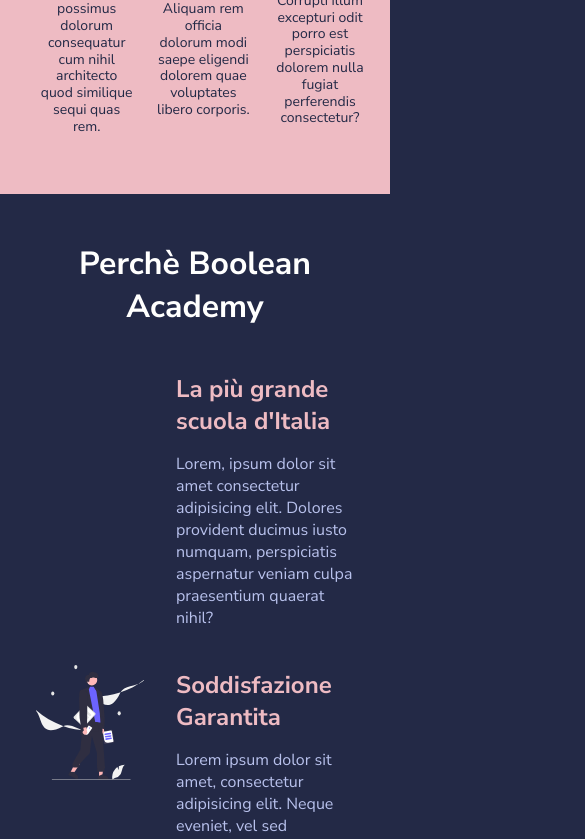
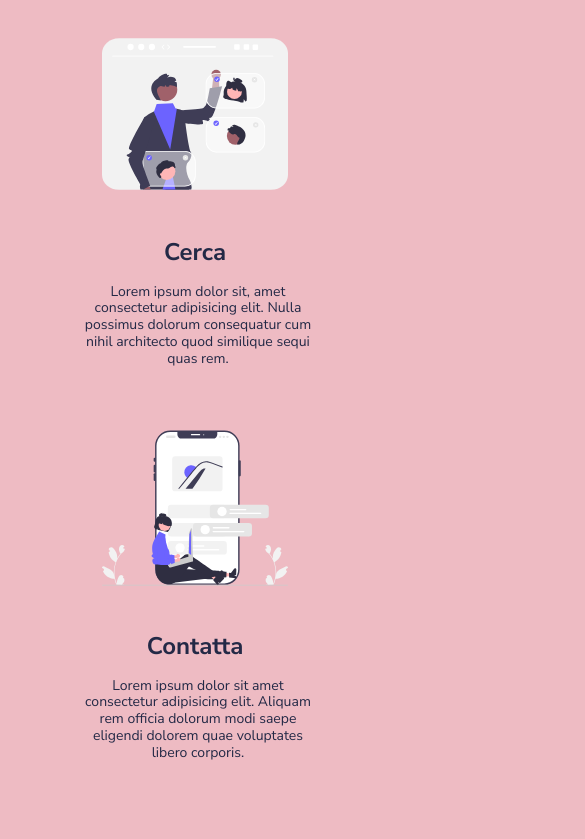
Before and after one commit to matteo-didone/html-css-resp-wannabe, a plain HTML site: page index.html in a window 390 px wide. Shown: the part 1156-1995 px from the top of the page, 585 px wide, since content can reach past the window. Drawn offline with Linux system fonts and the light colour scheme.

Commit message:
Finished mobile  viewport

```diff
--- a/css/style.css
+++ b/css/style.css
@@ -211,8 +211,119 @@ img {
     }
 }
 
+/*In between mobile and tablet*/
+@media screen and (min-width: 481px) and (max-width: 768px)
+{
+    .col
+    {
+        flex: 1 0 calc(50% - 20px); /*Use calc() to set the width of each column to 50% and subtract the margin*/
+        margin: 10px; /*Add some margin between the columns*/
+    }
+}
 /*Mobile*/
 @media screen and (max-width: 480px)
 {
+    .container
+    {
+        display: flex;
+        flex-direction: column;
+        align-items: center;
+        text-align: center;
+        width: 100%;
+        margin-top: 0px;
+    }
+
+
+    .row
+    {
+        display: flex;
+        justify-content: center;
+        flex-direction: column;
+        align-items: center;
+    }
+
+    .col
+    {
+        flex: 1 0 100%; /*Make each column take up the full width of its parent container*/
+        margin: 0;
+        padding: 0;
+    }
+
+    .card
+    {
+        width: 100%;
+        padding: 20px;
+        margin-bottom: 20px;
+    }
+
+    .lessons .container .row .col .card
+    {
+        width: 90%;
+        margin-right: 700px;
+    }
+
+    .steps .container .row .col .card
+    {
+        width: 80%;
+        margin: 0 auto;
+    }
+
+    .text
+    {
+        width: 80%;
+        margin: 0 auto;
+    }
+
+    section.steps
+    {
+        margin-bottom: 0px;
+    }
+
+    section.steps div.container div.row div.col div.card p.text
+    {
+        width: 130%;
+        position: relative;
+        right: 25px;
+    }
+
+    section.why-us
+    {
+        background-color: rgba(34,34,34,255);
+        margin-bottom: 0px;
+    }
+
+    section.why-us div.container h2
+    {
+        width: 40%;
+        margin-top: 50px;
+        margin-bottom: 50px;
+    }
+
+    .why-us .container
+    {
+        text-align: left;
+        margin: 0 auto;
+    }
+
+    .why-us .container h2.text-center
+    {
+        margin-bottom: 50px;
+    }
+
+    .why-us .container .row .col img
+    {
+        position: relative;
+        width: 300px;
+        height: 300px;
+        bottom: 10px;
+        left: 45px;
+        margin-bottom: 50px;
+    }
+
+    .why-us .container .row .col
+    {
+        width: 50%;
+        margin-left: 30px;
+    }
 
 }
```
